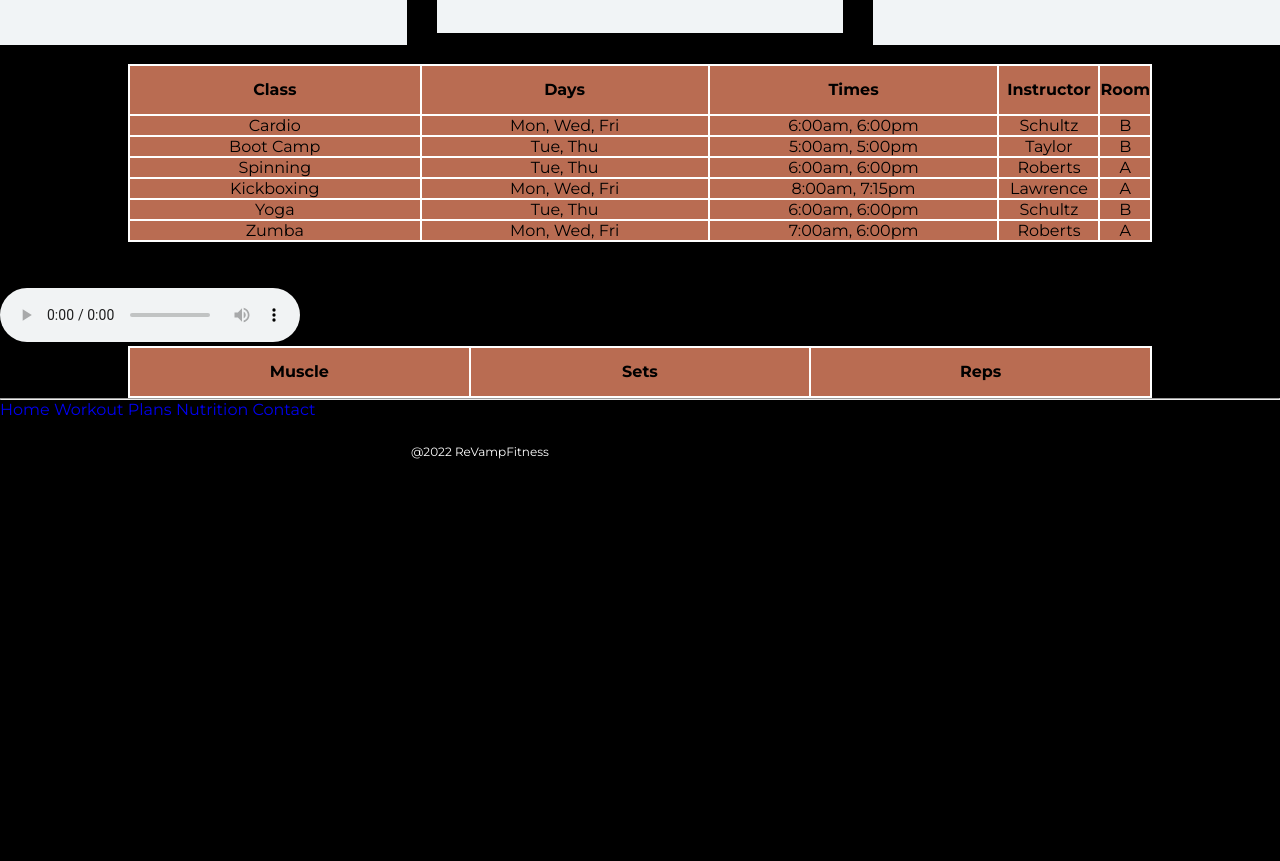
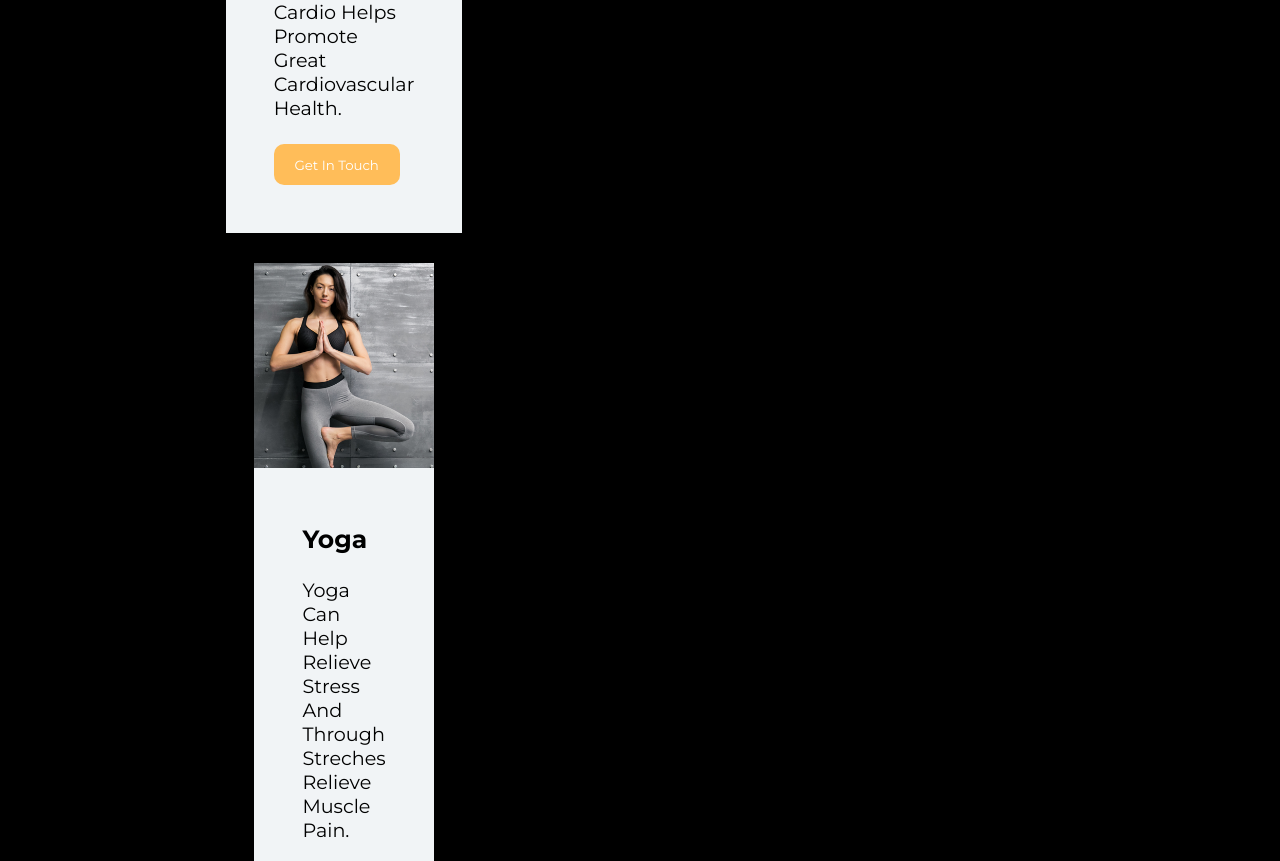
Before and after one commit to JorgeLlanes/ReVampFitness, a website: page public/classes.html in a window 1280 px wide. Shown: the part 1100-1961 px from the top of the page. Before the commit the page ends 1585 px from the top, so only its background shows below. Drawn offline with Linux system fonts and the light colour scheme; a web font is replaced by a local one.

Commit message:
Deleted Node files

```diff
--- a/public/classes.html
+++ b/public/classes.html
@@ -49,21 +49,9 @@
 			</ul>
 		</nav>
 
-		<!-- /// Jorge -->
-		<form method="POST" action="/" class="form" id="formm">
-			<label id="lab">MUSCLE:
-				<input type="text" id="input" name="excer" placeholder="What is your task today?">
-			</label>
-			<h4>Sets</h4>
-          	<input type="text" id="pin1" name="setx" maxlength="4" size="4" placeholder="ex: 5"> x
-          	<input type="text" id="pin2" name="sety" maxlength="4" size="4" placeholder="12"><br><br>
-
-          	<button type="submit" id="addButton">ADD</button>
-        </form>
 
 
-
-		<div class="tablet-desktop">
+		<!-- <div class="tablet-desktop"> -->
 
 			<div class="fitness-main-service">
 				<div class="fitness-inner-content">
@@ -103,71 +91,20 @@
 		</div>
 
 
-			<table> <!-- Start Table -->
-				<caption>Group Fitness Class Schedule</caption>
-				<tr><!-- Row 1 -->
-					<th>Class</th>
-					<th>Days</th>
-					<th>Times</th>
-					<th>Instructor</th>
-					<th>Room</th>
-				</tr>
-				<tr><!-- Row 2 -->
-					<td>Cardio</td>
-					<td>Mon, Wed, Fri</td>
-					<td>6:00am, 6:00pm</td>
-					<td>Schultz</td>
-					<td>B</td>
-				</tr>
-				<tr><!-- Row 3 -->
-					<td>Boot Camp</td>
-					<td>Tue, Thu</td>
-					<td>5:00am, 5:00pm</td>
-					<td>Taylor</td>
-					<td>B</td>
-				</tr>
-				<tr><!-- Row 4 -->
-					<td>Spinning</td>
-					<td>Tue, Thu</td>
-					<td>6:00am, 6:00pm</td>
-					<td>Roberts</td>
-					<td>A</td>
-				</tr>
-				<tr><!-- Row 5 -->
-					<td>Kickboxing</td>
-					<td>Mon, Wed, Fri</td>
-					<td>8:00am, 7:15pm</td>
-					<td>Lawrence</td>
-					<td>A</td>
-				</tr>
-				<tr><!-- Row 6 -->
-					<td>Yoga</td>
-					<td>Tue, Thu</td>
-					<td>6:00am, 6:00pm</td>
-					<td>Schultz</td>
-					<td>B</td>
-				</tr>
-				<tr><!-- Row 7 -->
-					<td>Zumba</td>
-					<td>Mon, Wed, Fri</td>
-					<td>7:00am, 6:00pm</td>
-					<td>Roberts</td>
-					<td>A</td>
-				</tr>
-			</table> <!-- End Table -->
+	</div>
 
-		</div>
+		<!-- </main> -->
 
-			<h3>We play upbeat music to help keep you focused during your workout. Below is a sample of the type of music played during a class workout.</h3>
-			<audio controls>
-				<source src="media/ffc_audio.mp3" type="audio/mp3">
-				<source src="media/ffc_audio.oog" type="audio/oog">
-				<p>Your browser does not support the audio element.</p>
-			</audio>
+		<form method="POST" action="/" class="form" id="formm">
+			<label id="lab">MUSCLE:
+				<input type="text" id="input" name="excer" placeholder="What is your task today?">
+			</label>
+			<h4>Sets</h4>
+          	<input type="text" id="pin1" name="setx" maxlength="4" size="4" placeholder="ex: 5"> x
+          	<input type="text" id="pin2" name="sety" maxlength="4" size="4" placeholder="12"><br><br>
 
-		</div> -->
-
-		</main>
+          	<button type="submit" id="addButton">ADD</button>
+        </form>
 
 
 		<div class="t">
--- a/public/sitemap.txt
+++ /dev/null
@@ -1,5 +0,0 @@
-https://www.exampledomain.com/index.html
-https://www.exampledomain.com/about.html
-https://www.exampledomain.com/classes.html
-https://www.exampledomain.com/nutrition.html
-https://www.exampledomain.com/contact.html
--- a/public/template.html
+++ /dev/null
@@ -1,77 +0,0 @@
-<!DOCTYPE html>
-<!-- This website template was created by: Christopher Deleon -->
-<html lang="en">
-<head>
-	<title>Forward Fitness Club</title>
-	<meta charset="utf-8">
-	<meta name="viewport" content="width=device-width, initial-scale=1">
-	<link rel="stylesheet" href="css/styles.css">
-	<link href="https://fonts.googleapis.com/css2?family=Francois+One&family=Roboto+Slab&display=swap" rel="stylesheet">
-	<link rel="shortcut icon" href="images/favicon.ico">
-	<link rel="icon" type="images/png" sizes="32x32" href="images/favicon-32.png">
-	<link rel="apple-touch-icon" sizes="180x180" href="images/apple-touch-icon.png">
-	<link rel="icon" sizes="192x192" href="images/android-chrome-192.png">
-</head>
-<body>
-
-	<div id="container">
-
-	<!-- Mobile Nav -->
-		<nav class="mobile-nav">
-			<div id="menu-links">
-				<a href="index.html">Home</a>
-				<a href="about.html">About Us</a>
-				<a href="classes.html">Classes</a>
-				<a href="nutrition.html">Nutrition</a>
-				<a href="contact.html">Contact Us</a>
-			</div>
-			<a class="menu-icon" onclick="hamburger()">
-				<div>&#9776;</div>
-			</a>
-		</nav>
-
-		<!-- Use the header area for the website name or logo -->
-		<header id="ffc-logo">
-			<a href="index.html"><img src="images/RVwhite.png" alt="Forward Fitness Club logo"></a>
-		</header>
-
-		<!-- Tablet, Desktop Nav -->
-		<nav class="tablet-desktop">
-			<ul>
-				<li><a href="index.html">Home</a></li>
-				<li><a href="about.html">About Us</a></li>
-				<li><a href="classes.html">Classes</a></li>
-				<li><a href="nutrition.html">Nutrition</a></li>
-				<li><a href="contact.html">Contact Us</a></li>
-			</ul>
-		</nav>
-
-		<!-- Use the main area to add the main content of the webpage -->
-		<main>
-
-		<div>
-		</div>
-
-		</main>
-
-		<!-- Use the footer area to add webpage footer content -->
-		<footer>
-
-			<div class="copyright">
-				<p>&copy; Copyright 2021. All Rights Reserved.</p>
-				<p><a href="mailto:forwardfitness@club.net">forwardfitness@club.net</a></p>
-			</div>
-
-			<div class="social">
-				<a href="https://www.facebook.com/fwdfitclub" target="_blank"><img src="images/facebook-logo.png" alt="black and white Facebook logo"></a>
-				<a href="https://twitter.com/fwdfitclub" target="_blank"><img src="images/twitter-logo.png" alt="black and white Twitter logo"></a>
-			</div>
-
-		</footer>
-
-	</div>
-
-	<script src="scripts/script.js"></script>
-
-</body>
-</html>
```
Also changed, not shown: public/images/android-chrome-192.png (deleted), public/images/apple-touch-icon.png (deleted), public/images/classes-hero-image.jpg (deleted), public/images/favicon-32.png (deleted), public/images/favicon.ico (deleted), public/images/fitness-group.jpg (deleted), public/images/forward-fitness-logo.png (deleted), public/images/personal-trainer.jpg (deleted).
